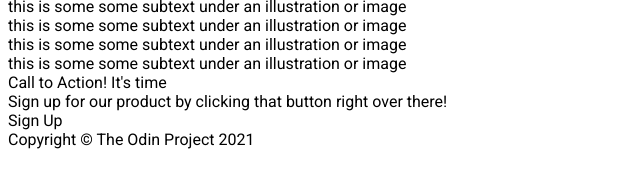
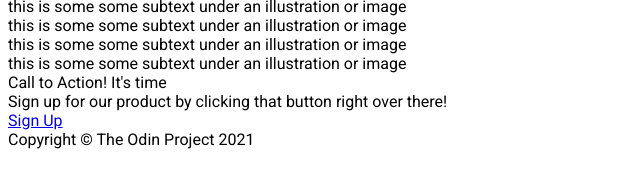
Before and after one commit to rory-noonan/odin-landing, a plain HTML site: page index.html in a window 1280 px wide. Shown: the part 214-402 px from the top of the page, 0-640 px from the left. Drawn offline with Linux system fonts and the light colour scheme.

Commit message:
Add link to CTA button

```diff
--- a/index.html
+++ b/index.html
@@ -70,7 +70,7 @@
         <div class="cta-subtext">
           Sign up for our product by clicking that button right over there!
         </div>
-        <div class="button cta-button">Sign Up</div>
+        <div class="button cta-button"><a href="#">Sign Up</a></div>
       </div>
     </div>
     <div class="footer">Copyright © The Odin Project 2021</div>
```
